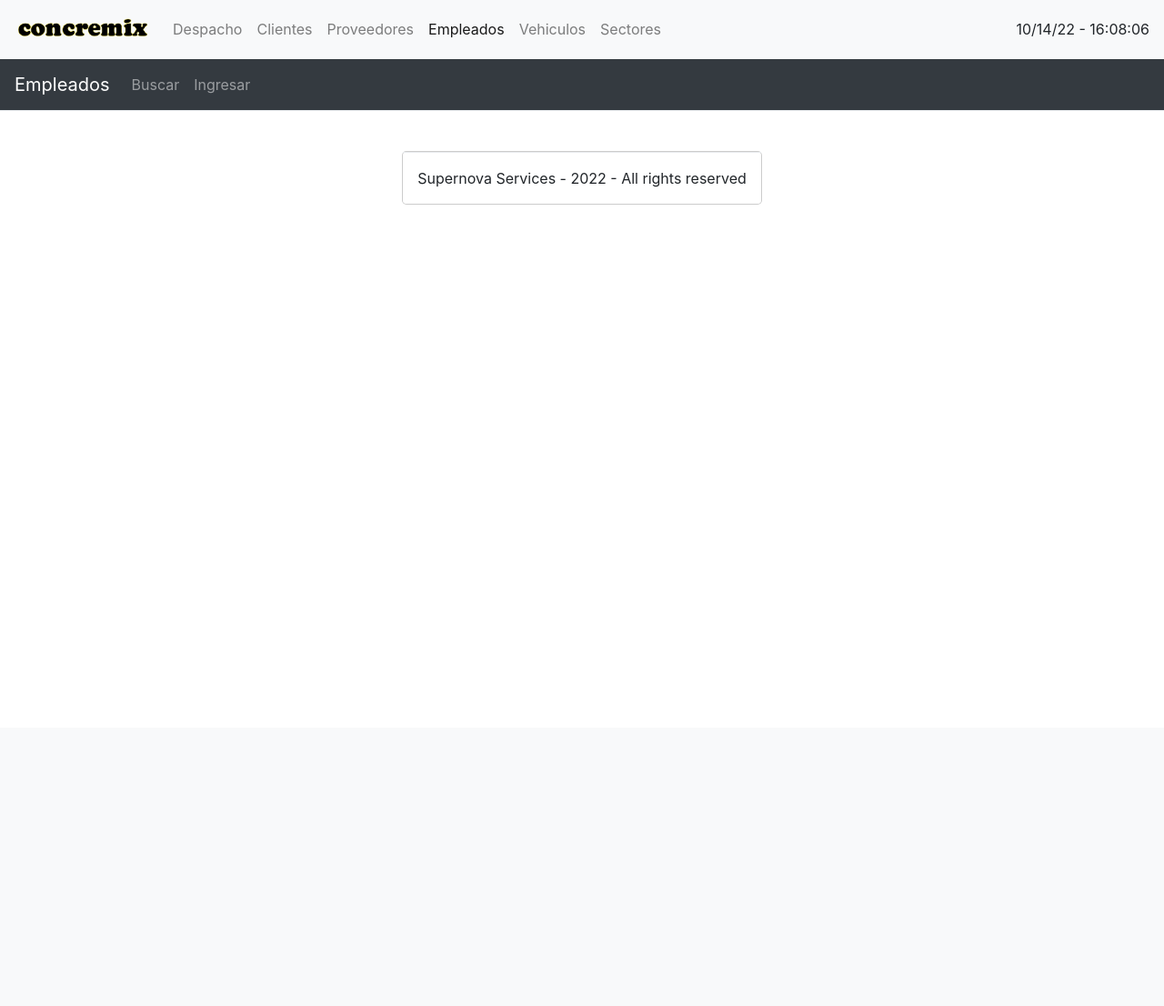
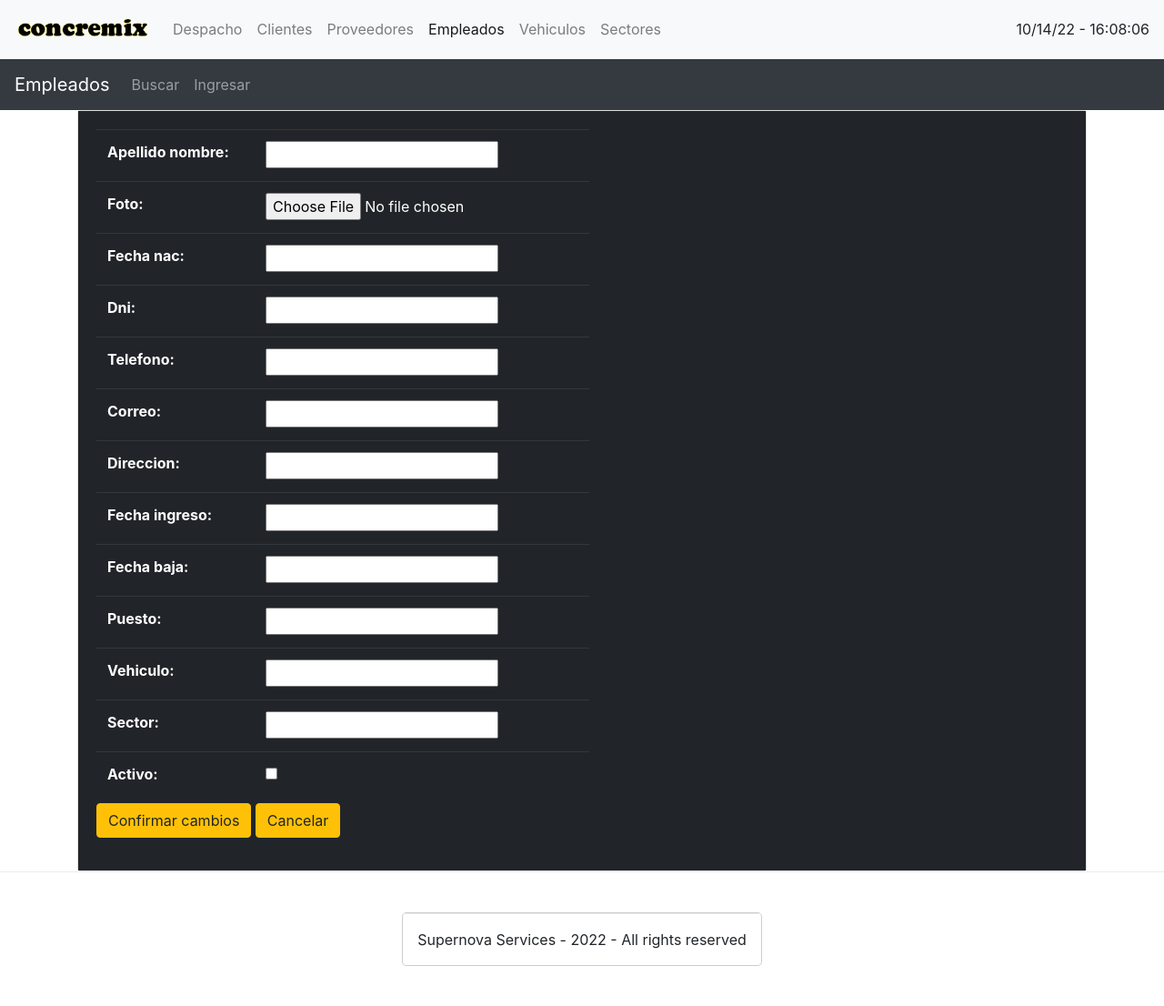
Before and after one commit to ivandmz/sistemaEmpleadoConcremix, a Django app: page /empleados/editar/1/ in a window 1280 px wide. Shown: the whole page at 91% size. Before the commit the page ends 225 px from the top, so only its background shows below. Run offline with Django 4.2, Linux system fonts and the light colour scheme; data that the repository does not hold is empty; some libraries are stand-ins or nearby versions.

Commit message:
Intentando arreglar editar empleado

```diff
--- a/sistemaEmpleadosConcremix/gestionEmpleados/forms.py
+++ b/sistemaEmpleadosConcremix/gestionEmpleados/forms.py
@@ -1,5 +1,7 @@
+from datetime import date
 from django import forms
-from gestionEmpleados.models import Vehiculo, Sector
+from gestionEmpleados.models import Empleado, Vehiculo, Sector
+
 
 class FormuCrearEmpleado(forms.Form):
     apellido_nombre=forms.CharField()
@@ -16,6 +18,27 @@ class FormuCrearEmpleado(forms.Form):
     sector=forms.IntegerField(required=False)
     activo=forms.BooleanField(required=False)
 
+class FormuEditarEmpleado(forms.ModelForm):
+    apellido_nombre=forms.CharField()
+    foto=forms.ImageField(required=False)
+    fecha_nac=forms.DateField(widget=forms.DateInput(format='%d-%m-%Y'), input_formats=['%d-%m-%Y'])
+    dni=forms.CharField()
+    telefono=forms.CharField()
+    correo=forms.EmailField()
+    direccion=forms.CharField()
+    fecha_ingreso=forms.DateField()
+    fecha_baja=forms.DateField(required=False)
+    puesto=forms.CharField()
+    vehiculo=forms.IntegerField(required=False)
+    sector=forms.IntegerField(required=False)
+    activo=forms.BooleanField(required=False)
+    class Meta:
+        model = Empleado
+        fields = '__all__'
+        widgets = {
+            'fecha_nac': forms.DateInput(format=('%d/%m/%Y'), attrs={'type':'date'}),
+            }
+
 class FormuCrearVehiculo(forms.ModelForm):
     nombre_vehiculo=forms.CharField(max_length=100)
     marca=forms.CharField(max_length=100)
--- a/sistemaEmpleadosConcremix/gestionEmpleados/views.py
+++ b/sistemaEmpleadosConcremix/gestionEmpleados/views.py
@@ -1,7 +1,7 @@
 from django.shortcuts import render,redirect
 from django.http import HttpResponse
 from gestionEmpleados.models import Empleado, Vehiculo, Sector
-from gestionEmpleados.forms import FormuCrearEmpleado, FormuCrearVehiculo, FormuCrearSector
+from gestionEmpleados.forms import FormuCrearEmpleado, FormuEditarEmpleado, FormuCrearVehiculo, FormuCrearSector
 from django.contrib import messages
 import datetime
 
@@ -22,10 +22,11 @@ def crear_empleado(request):
         return render(request, "gestionEmpleados/crear_empleado.html", {"fecha":fecha_actual,"agno":anio}) # GET. me sirve el form para crear/ingresar empleado
 
 def editar_empleado(request,id):
-    id_empleado= id
-    empleado = Empleado.objects.filter(id=id_empleado)
+    """ Función que edita un empleado buscandolo en BD con su número id"""
+    empleado = Empleado.objects.filter(id=id)
+    form_empleado = FormuEditarEmpleado(instance=empleado.first())
     if request.method == 'POST':
-        form_empleado = FormuCrearEmpleado(request.POST,request.FILES)
+        form_empleado = FormuEditarEmpleado(request.POST,request.FILES)
         if form_empleado.is_valid():
             empleado.update(**form_empleado.cleaned_data)
             messages.success(request,"Empleado actualizado satisfactoriamente")
@@ -36,7 +37,7 @@ def editar_empleado(request,id):
     else:
         fecha_actual=datetime.datetime.now().strftime("%D - %H:%M:%S")
         anio=datetime.datetime.now().strftime("%Y")
-        return render(request, "gestionEmpleados/editar_empleado.html", {"empleado":empleado,"fecha":fecha_actual,"agno":anio})
+        return render(request, "gestionEmpleados/editar_empleado.html", {"form_empleado":form_empleado,"fecha":fecha_actual,"agno":anio})
 
 def alta_baja(request,id):
     id_empleado = id
@@ -128,7 +129,7 @@ def editar_vehiculo(request,id):
     else:
         fecha_actual=datetime.datetime.now().strftime("%D - %H:%M:%S")
         anio=datetime.datetime.now().strftime("%Y")
-        return render(request, "gestionEmpleados/editar_vehiculo.html", {"form_vehiculo":form_vehiculo,"vehiculo":vehiculo,"fecha":fecha_actual,"agno":anio})
+        return render(request, "gestionEmpleados/editar_vehiculo.html", {"form_vehiculo":form_vehiculo,"fecha":fecha_actual,"agno":anio})
 
 def eliminar_vehiculo(request,id):
     vehiculo = Vehiculo.objects.get(id=id)
@@ -136,7 +137,7 @@ def eliminar_vehiculo(request,id):
     messages.warning(request,"Vehículo eliminado")
     return redirect('Vehiculos')
 
-# RECINTOS
+# SECTORES
 def planilla_sectores(request):
     fecha_actual=datetime.datetime.now().strftime("%D - %H:%M:%S")
     anio=datetime.datetime.now().strftime("%Y")
@@ -191,7 +192,7 @@ def editar_sector(request,id):
     else:
         fecha_actual=datetime.datetime.now().strftime("%D - %H:%M:%S")
         anio=datetime.datetime.now().strftime("%Y")
-        return render(request, "gestionEmpleados/editar_sector.html", {"form_sector":form_sector,"sector":sector,"fecha":fecha_actual,"agno":anio})
+        return render(request, "gestionEmpleados/editar_sector.html", {"form_sector":form_sector,"fecha":fecha_actual,"agno":anio})
 
 def eliminar_sector(request,id):
     sector = Sector.objects.get(id=id)
--- a/sistemaEmpleadosConcremix/templates/gestionEmpleados/editar_empleado.html
+++ b/sistemaEmpleadosConcremix/templates/gestionEmpleados/editar_empleado.html
@@ -1,54 +1,16 @@
 {% extends 'gestionEmpleados/empleados.html' %}
 {% block title %} Editar empleado {% endblock %}
 {% block content %}
-{% for empleado in empleado %}
 <div class="card">
     <div class="card-body table-dark">
         <form class="table table-dark" action="" method="POST" enctype="multipart/form-data">
             {% csrf_token %}
-
-            <label for="apellido_nombre">Nombre completo: </label>
-            <input type="text" name="apellido_nombre" id="apellido_nombre" value="{{empleado.apellido_nombre}}">
-            <br>
-            <label for="foto">foto: </label>
-            <input type="file" name="foto" id="foto" value="{{empleado.foto}}">
-            <br>
-            <label for="fecha_nac">Fecha nacimiento: </label>
-            <input type="datetime" name="fecha_nac" id="fecha_nac" value="{{empleado.fecha_nac|date:'Y-m-d'}}">
-            <br>
-            <label for="dni">DNI: </label>
-            <input type="text" name="dni" id="dni" value="{{empleado.dni}}">
-            <br>
-            <label for="telefono">Telefono: </label>
-            <input type="text" name="telefono" id="telefono" value="{{empleado.telefono}}">
-            <br>
-            <label for="correo">email: </label>
-            <input type="email" name="correo" id="correo" value="{{empleado.correo}}">
-            <br>
-            <label for="direccion">Dirección: </label>
-            <input type="text" name="direccion" id="direccion" value="{{empleado.direccion}}">
-            <br>
-            <label for="fecha_ingreso">Fecha ingreso: </label>
-            <input type="datetime" name="fecha_ingreso" id="fecha_ingreso" value="{{empleado.fecha_ingreso|date:'Y-m-d'}}">
-            <br>
-            <label for="fecha_baja">Fecha baja: </label>
-            <input type="datetime" name="fecha_baja" id="fecha_baja" value="{{empleado.fecha_baja|date:'Y-m-d'}}">
-            <br>
-            <label for="puesto">Puesto: </label>
-            <input type="text" name="puesto" id="puesto" value="{{empleado.puesto}}">
-            <br>
-            <label for="vehiculo">Vehículo: </label>
-            <input type="number" name="vehiculo" id="vehiculo" value="{{empleado.vehiculo.id}}">
-            <br>
-            <label for="sector">Sector: </label>
-            <input type="number" name="sector" id="recinto" value="{{empleado.sector.id}}">
-            <br>
-            <input type="hidden" name="activo" value="{{empleado.activo}}">
-
+            <table>
+                {{form_empleado.as_table}}
+            </table>
             <input class="btn btn-warning" type="submit" value="Confirmar cambios">
             <a id="btnCancel" class="btn btn-warning" href="{% url 'Empleados' %}">Cancelar</a>
         </form>
     </div>
 </div>
-{% endfor %}
 {% endblock %}
--- a/sistemaEmpleadosConcremix/templates/gestionEmpleados/editar_sector.html
+++ b/sistemaEmpleadosConcremix/templates/gestionEmpleados/editar_sector.html
@@ -11,7 +11,6 @@
             <input class="btn btn-warning" type="submit" value="Confirmar cambios">
             <a id="btnCancel" class="btn btn-warning" href="{% url 'Sectores' %}">Cancelar</a>
         </form>
-
     </div>
 </div>
 {% endblock %}
--- a/sistemaEmpleadosConcremix/templates/gestionEmpleados/editar_vehiculo.html
+++ b/sistemaEmpleadosConcremix/templates/gestionEmpleados/editar_vehiculo.html
@@ -11,7 +11,6 @@
             <input class="btn btn-warning" type="submit" value="Confirmar cambios">
             <a id="btnCancel" class="btn btn-warning" href="{% url 'Vehiculos' %}">Cancelar</a>
         </form>
-
     </div>
 </div>
 {% endblock %}
```
Also changed, not shown: sistemaEmpleadosConcremix/templates/gestionEmpleados/editar_empleado copy.html (added, +54 -0 lines).
